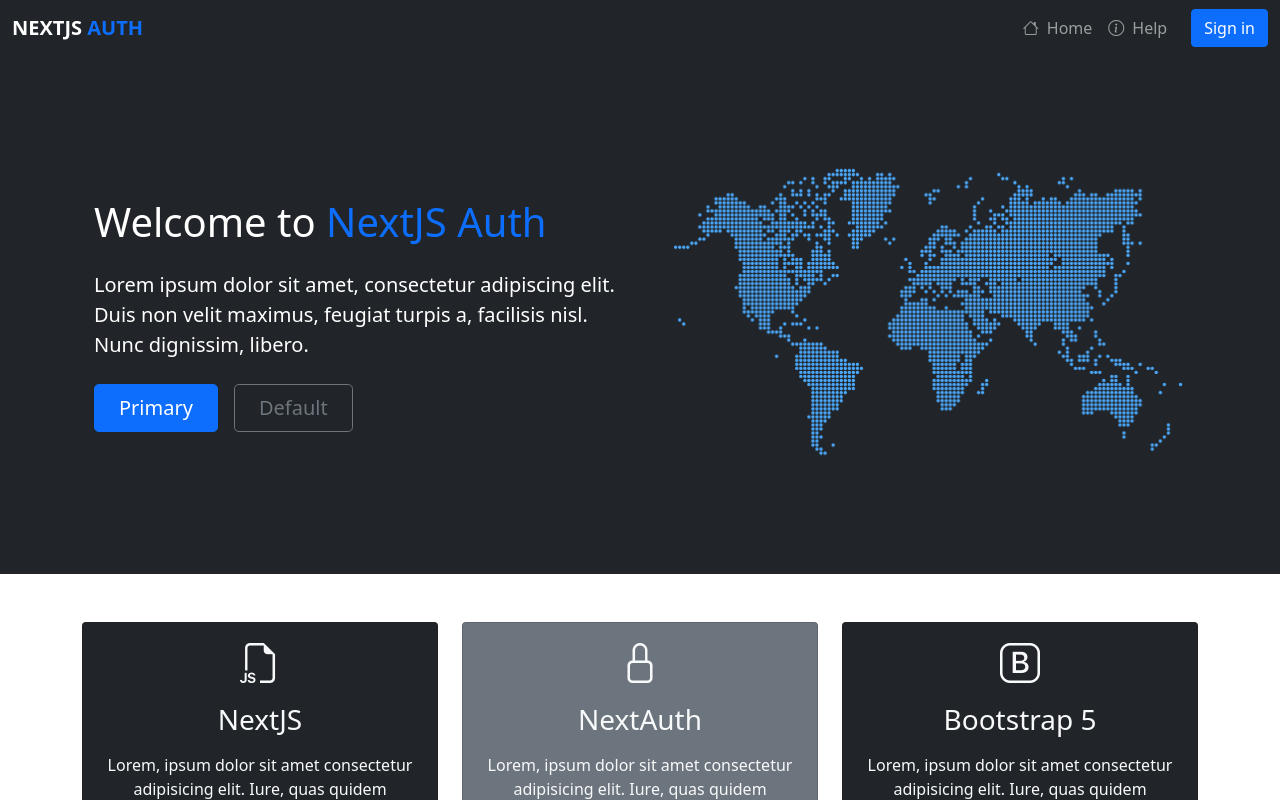
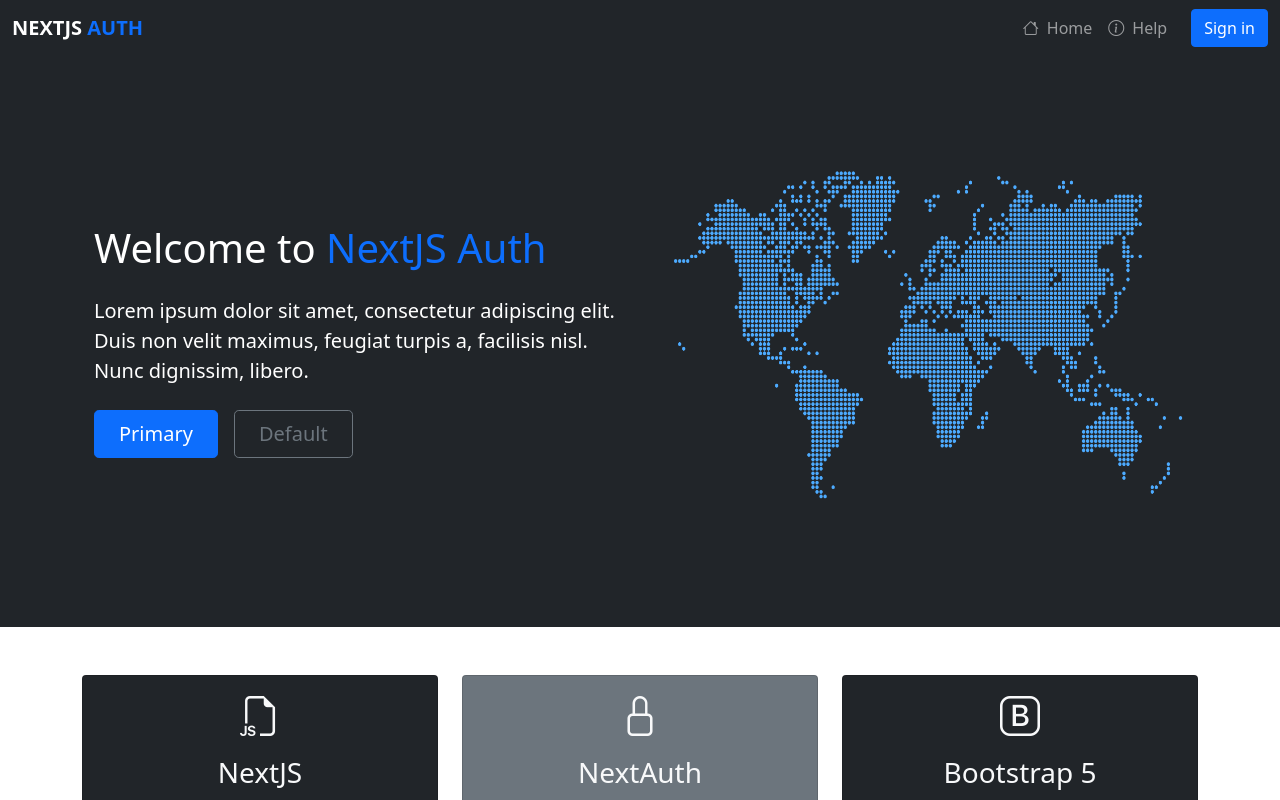
Before and after one commit to Nulimitz/nextjs-prisma-bootstrap, a Next.js app: page /home in a window 1280 px wide. Shown: the top 800 px of the page. Built offline with nearby package versions, Linux system fonts and the light colour scheme; no server answers.

Commit message:
Added sidebar

```diff
--- a/components/Hero.js
+++ b/components/Hero.js
@@ -7,7 +7,7 @@
       <div className="container col-xxl-8 px-4 py-5">
         <div className="row flex-lg-row-reverse align-items-center g-5 py-5">
           <div className="col-10 col-sm-8 col-lg-6">
-            <img
+            <Image
               src="/images/world_map.png"
               className="d-block mx-lg-auto img-fluid"
               alt="NextJS Auth"
```
